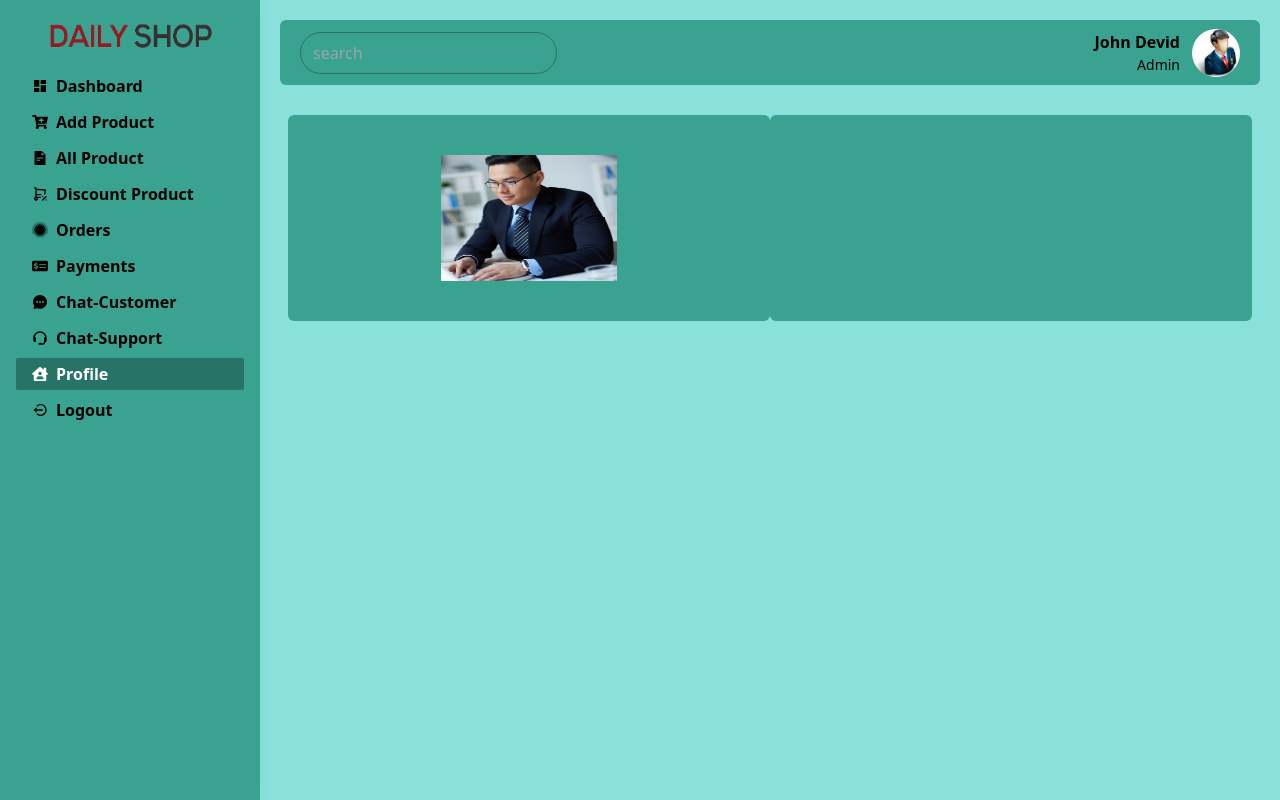
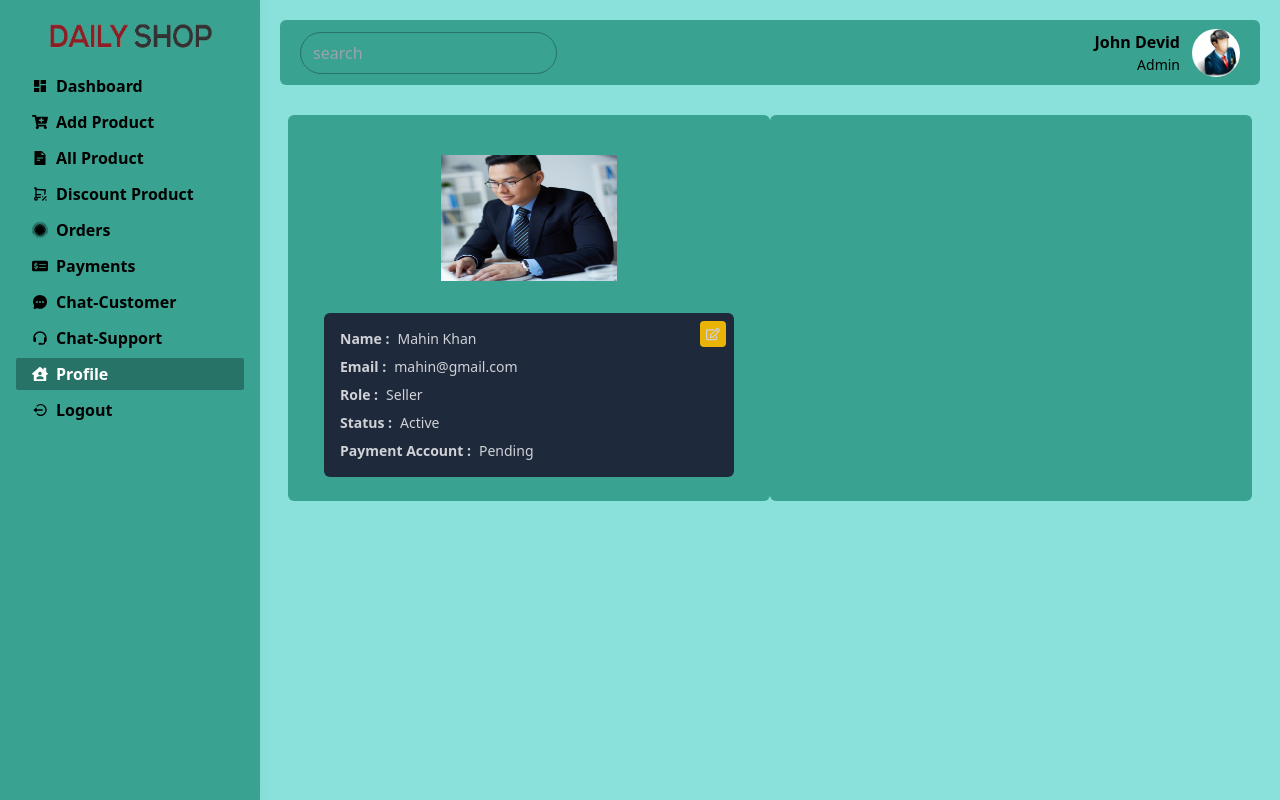
Before and after one commit to Atik2788/e-commerce-project-dashboard, a React (Create React App) app: page /seller/dashboard/profile in a window 1280 px wide. Built offline with nearby package versions, Linux system fonts and the light colour scheme.

Commit message:
33 working profile details section

```diff
--- a/src/views/seller/Profile.jsx
+++ b/src/views/seller/Profile.jsx
@@ -1,6 +1,7 @@
 import React from "react";
 import { FaImages } from "react-icons/fa6";
 import ClimbingBoxLoader from "react-spinners/ClimbingBoxLoader";
+import { FaRegEdit } from "react-icons/fa";
 
 const Profile = () => {
 
@@ -12,6 +13,7 @@
       <div className="w-full flex flex-wrap">
         <div className="w-full md:w-6/12 ">
             <div className="w-full p-4 bg-[#39a290] rounded-md text-[#d0d2d6]">
+                {/* img section start */}
                 <div className="flex justify-center items-center py-3">
                     {image ?
                      <label htmlFor="img" className="h-[150px] w-[200px] relative p-3 cursor-pointer overflow-hidden">
@@ -39,6 +41,43 @@
                     }
                     <input type="file" className="hidden" id="img" />
                 </div>
+                {/* img section start */}
+
+                {/* profile details section start */}
+                <div className="px-0 md:px-5 py-2">
+                    <div className="flex justify-between text-sm flex-col gap-2 p-4 bg-slate-800 rounded-md relative">
+                        <span className="p-[6px] bg-yellow-500 rounded hover:shadow-lg hover:shadow-yellow-500/50 absolute right-2 top-2 cursor-pointer"><FaRegEdit />
+                        </span>
+
+                        <div className="flex gap-2">
+                            <span className="font-semibold">Name : </span>
+                            <span>Mahin Khan</span>
+                        </div>
+
+                        <div className="flex gap-2">
+                            <span className="font-semibold">Email : </span>
+                            <span>mahin@gmail.com</span>
+                        </div>
+
+                        <div className="flex gap-2">
+                            <span className="font-semibold">Role : </span>
+                            <span>Seller</span>
+                        </div>
+
+                        <div className="flex gap-2">
+                            <span className="font-semibold">Status : </span>
+                            <span>Active</span>
+                        </div>
+
+                        <div className="flex gap-2">
+                            <span className="font-semibold">Payment Account : </span>
+                            <span>Pending</span>
+                        </div>
+
+                    </div>
+                </div>
+                 {/* profile details section end */}
+
             </div>
         </div>
 
```
